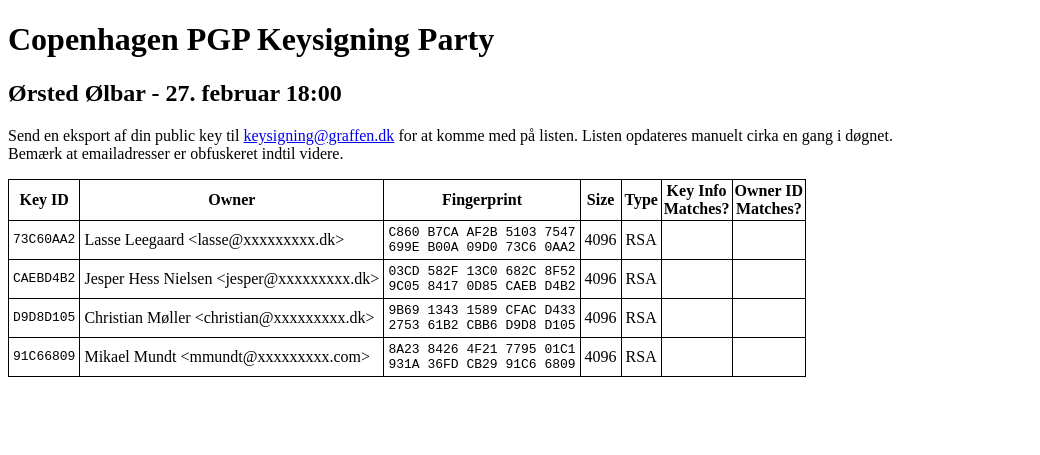
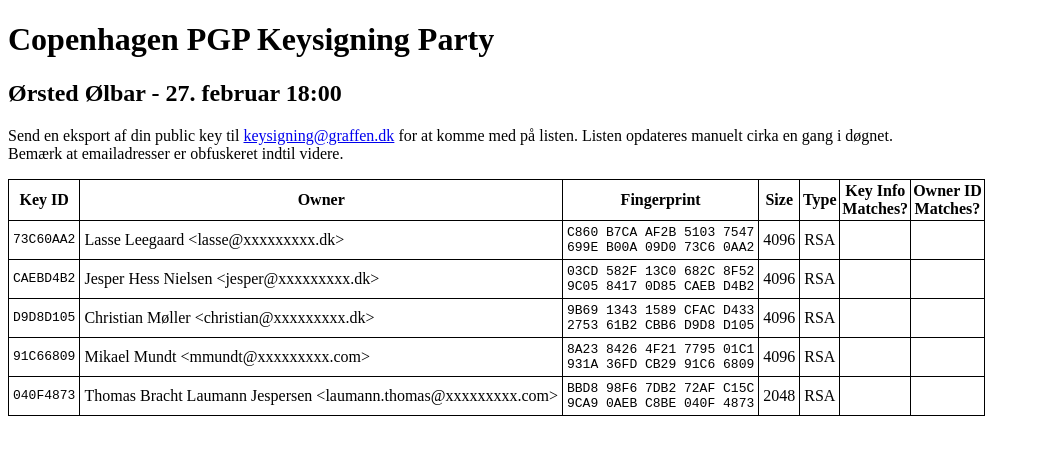
Before and after one commit to graffen/graffen.github.io, a Jekyll site: the page built from keysigning/index.md, in a window 1280 px wide. Shown: the top 455 px of the page, without its empty margins (0-1040 px from the left). Built offline with Jekyll 4.4.1, drawn with Linux system fonts in a browser that asks for light colours.

Commit message:
Add key for keysigning party

```diff
--- a/keysigning/index.md
+++ b/keysigning/index.md
@@ -17,4 +17,6 @@ Bemærk at emailadresser er obfuskeret indtil videre.
 2753 61B2 CBB6 D9D8 D105</pre></td><td>4096</td><td>RSA</td><td></td><td></td></tr>
 <tr><td><pre>91C66809</pre></td><td>Mikael Mundt &lt;mmundt@xxxxxxxxx.com&gt;</td><td><pre>8A23 8426 4F21 7795 01C1
 931A 36FD CB29 91C6 6809</pre></td><td>4096</td><td>RSA</td><td></td><td></td></tr>
+<tr><td><pre>040F4873</pre></td><td>Thomas Bracht Laumann Jespersen &lt;laumann.thomas@xxxxxxxxx.com&gt;</td><td><pre>BBD8 98F6 7DB2 72AF C15C
+9CA9 0AEB C8BE 040F 4873</pre></td><td>2048</td><td>RSA</td><td></td><td></td></tr>
 </table>
```
